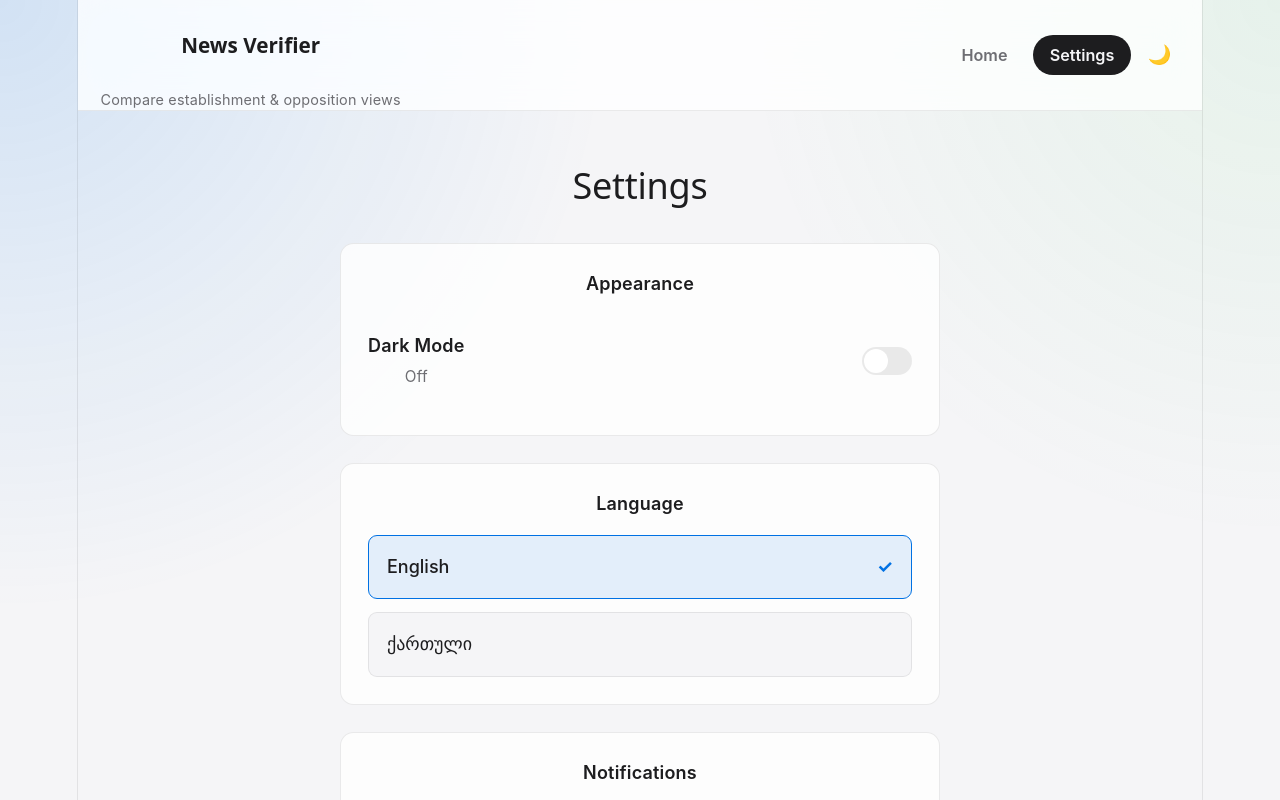
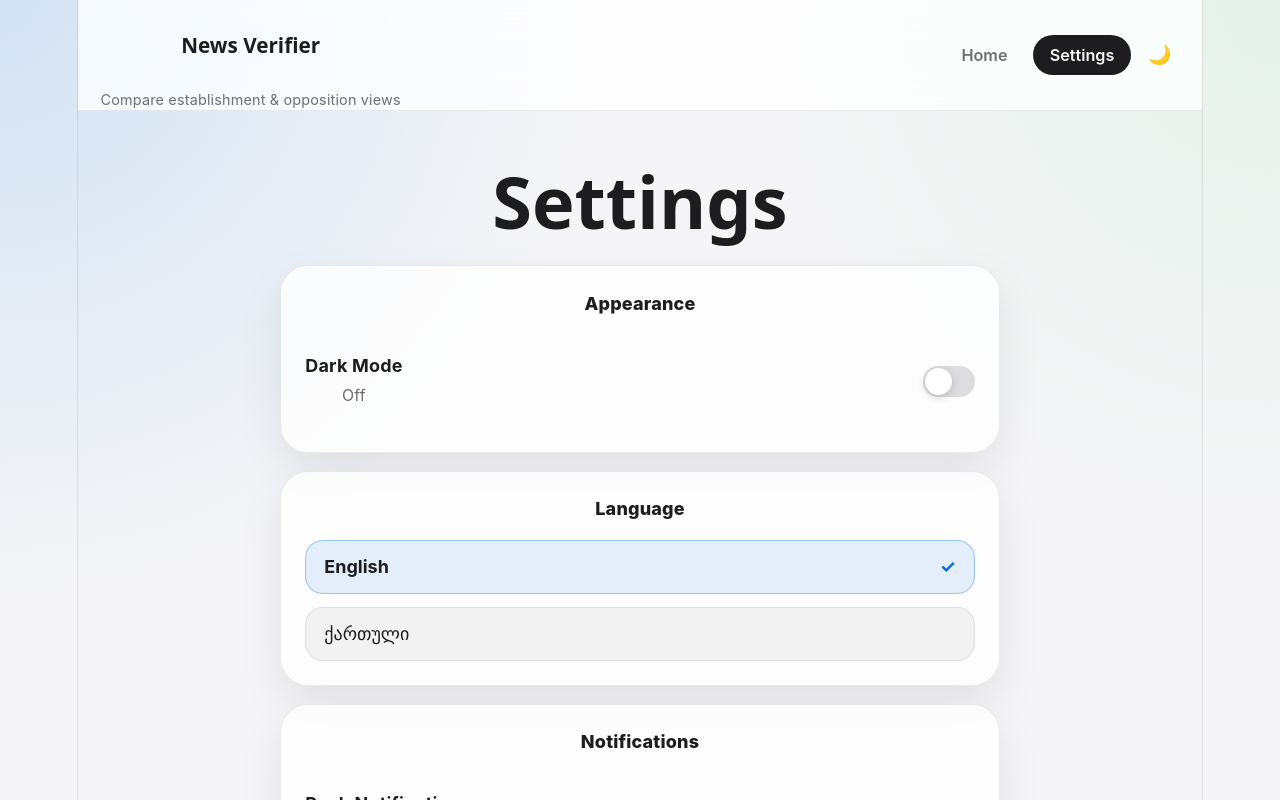
Before and after one commit to beqa47/news-verifier, a React (Vite) app: page / in a window 1280 px wide. Both pictures are taken after a click on the button "Settings". Shown: the top 800 px of the page. Built offline with nearby package versions, Linux system fonts and the light colour scheme.

Commit message:
Redesign settings screen with polished panels

```diff
--- a/src/styles/SettingsPage.css
+++ b/src/styles/SettingsPage.css
@@ -1,40 +1,47 @@
 .settings-page {
-  max-width: 600px;
   margin: 0 auto;
+  max-width: 720px;
   width: 100%;
 }
 
 .settings-page h2 {
-  font-size: 2rem;
-  margin-bottom: 2rem;
   color: var(--foreground);
+  font-size: clamp(2.2rem, 6vw, 4rem);
+  font-weight: 760;
+  letter-spacing: 0;
+  line-height: 1;
+  margin-bottom: 1.6rem;
+  text-align: center;
 }
 
 .settings-section {
-  background-color: var(--surface);
+  background: var(--surface);
   border: 1px solid var(--border);
-  border-radius: 0.75rem;
-  padding: 1.5rem;
-  margin-bottom: 1.5rem;
+  border-radius: var(--radius-lg);
+  box-shadow: var(--shadow-soft);
+  margin-bottom: 1rem;
+  padding: 1.35rem;
 }
 
 .settings-section h3 {
+  color: var(--foreground);
   font-size: 1rem;
-  font-weight: 600;
+  font-weight: 760;
   margin-bottom: 1rem;
-  color: var(--foreground);
 }
 
-.setting-item {
+.setting-item,
+.about-item {
+  align-items: center;
+  border-bottom: 1px solid var(--border);
   display: flex;
   justify-content: space-between;
-  align-items: center;
   padding: 1rem 0;
-  border-bottom: 1px solid var(--border);
 }
 
-.setting-item:last-child {
-  border-bottom: none;
+.setting-item:last-child,
+.about-item:last-child {
+  border-bottom: 0;
 }
 
 .setting-label {
@@ -43,14 +50,17 @@
   gap: 0.25rem;
 }
 
-.setting-label span:first-child {
-  font-weight: 600;
+.setting-label span:first-child,
+.about-item span:last-child {
   color: var(--foreground);
+  font-weight: 700;
 }
 
-.setting-value {
-  font-size: 0.85rem;
+.setting-value,
+.about-item span:first-child,
+.setting-description {
   color: var(--muted);
+  font-size: 0.88rem;
 }
 
 .toggle-button {
@@ -61,12 +71,12 @@
 }
 
 .toggle-switch {
-  width: 50px;
-  height: 28px;
-  background-color: var(--border);
-  border-radius: 14px;
+  background-color: rgba(118, 118, 128, 0.24);
+  border-radius: 999px;
+  height: 31px;
   position: relative;
-  transition: background-color 0.3s;
+  transition: background-color 0.25s ease;
+  width: 52px;
 }
 
 .toggle-switch.on {
@@ -74,127 +84,97 @@
 }
 
 .toggle-switch::after {
+  background-color: white;
+  border-radius: 50%;
+  box-shadow: 0 2px 8px rgba(0, 0, 0, 0.18);
   content: '';
+  height: 27px;
+  left: 2px;
   position: absolute;
-  width: 24px;
-  height: 24px;
-  background-color: white;
-  border-radius: 12px;
   top: 2px;
-  left: 2px;
-  transition: left 0.3s;
+  transition: left 0.25s ease;
+  width: 27px;
 }
 
 .toggle-switch.on::after {
-  left: 24px;
+  left: 23px;
 }
 
 .language-options {
-  display: flex;
-  flex-direction: column;
-  gap: 0.75rem;
+  display: grid;
+  gap: 0.7rem;
 }
 
-.language-button {
-  background-color: var(--background);
+.language-button,
+.info-button {
+  align-items: center;
+  background-color: rgba(118, 118, 128, 0.08);
   border: 1px solid var(--border);
-  border-radius: 0.5rem;
-  padding: 1rem;
+  border-radius: var(--radius-md);
+  color: var(--foreground);
   cursor: pointer;
   display: flex;
+  font-weight: 650;
   justify-content: space-between;
-  align-items: center;
-  transition: all 0.2s;
+  min-height: 54px;
+  padding: 0 1rem;
+  text-align: left;
+  transition: background-color 0.2s ease, border-color 0.2s ease, transform 0.2s ease;
+  width: 100%;
 }
 
-.language-button:hover {
-  border-color: var(--primary);
+.language-button:hover,
+.info-button:hover {
   background-color: var(--primary-light);
+  border-color: rgba(0, 113, 227, 0.28);
+  transform: translateY(-1px);
 }
 
 .language-button.active {
-  border-color: var(--primary);
   background-color: var(--primary-light);
+  border-color: rgba(0, 113, 227, 0.32);
 }
 
 .language-name {
-  font-weight: 500;
   color: var(--foreground);
 }
 
-.checkmark {
+.checkmark,
+.info-button {
   color: var(--primary);
-  font-weight: 700;
 }
 
 .setting-description {
-  font-size: 0.85rem;
-  color: var(--muted);
-  margin-top: 0.75rem;
-}
-
-.about-item {
-  display: flex;
-  justify-content: space-between;
-  align-items: center;
-  padding: 0.75rem 0;
-  border-bottom: 1px solid var(--border);
-}
-
-.about-item:last-child {
-  border-bottom: none;
-}
-
-.about-item span:first-child {
-  color: var(--muted);
-}
-
-.about-item span:last-child {
-  font-weight: 600;
-  color: var(--foreground);
+  line-height: 1.5;
+  margin-top: 0.8rem;
 }
 
 .info-button {
-  width: 100%;
-  background-color: var(--background);
-  border: 1px solid var(--border);
-  border-radius: 0.5rem;
-  padding: 1rem;
-  margin-bottom: 0.75rem;
-  cursor: pointer;
-  text-align: left;
-  font-weight: 500;
-  color: var(--primary);
-  transition: all 0.2s;
+  margin-bottom: 0.7rem;
 }
 
-.info-button:hover {
-  background-color: var(--primary-light);
-  border-color: var(--primary);
+.info-button:last-child {
+  margin-bottom: 0;
 }
 
 .settings-footer {
-  text-align: center;
-  margin-top: 3rem;
-  padding-top: 2rem;
   border-top: 1px solid var(--border);
   color: var(--muted);
-  font-size: 0.85rem;
-}
-
-.settings-footer p {
-  margin: 0.5rem 0;
+  font-size: 0.84rem;
+  line-height: 1.7;
+  margin-top: 2rem;
+  padding-top: 1.5rem;
+  text-align: center;
 }
 
 @media (max-width: 768px) {
-  .settings-page {
-    padding: 0;
+  .settings-section {
+    border-radius: 22px;
+    padding: 1rem;
   }
 
-  .settings-section {
-    border-radius: 0;
-    border-left: none;
-    border-right: none;
-    margin-bottom: 1rem;
+  .setting-item,
+  .about-item {
+    gap: 1rem;
   }
 }
```
